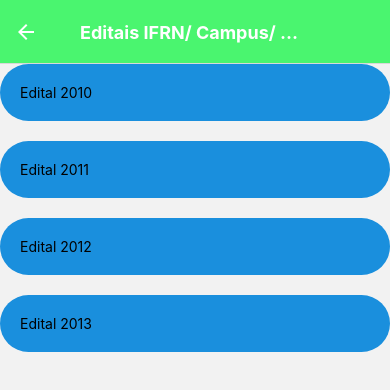
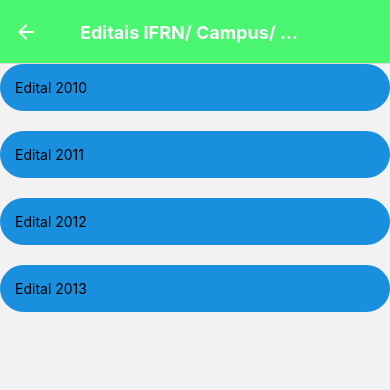
Before and after one commit to Cleisson50/Editais_IFRN, a React Native app: screen /Ano in a window 390 px wide. Shown: the top 390 px of the page. Built offline with nearby package versions, Linux system fonts and the light colour scheme.

Commit message:
alterando a pagina ano

```diff
--- a/src/pages/Ano.js
+++ b/src/pages/Ano.js
@@ -1,29 +1,29 @@
 import * as React from 'react';
-import { Text, View, TouchableHighlight, StyleSheet } from 'react-native'
+import { Text, View, TouchableOpacity, StyleSheet } from 'react-native'
 
 export default props => {
     return (
         <View style={style.campus}>
-            <TouchableHighlight style={style.btn1} onPress={() => { props.navigation.navigate("Edital") }}>
+            <TouchableOpacity style={style.btn1} onPress={() => { props.navigation.navigate("Edital") }}>
                 <View>
                     <Text>Edital 2010</Text>
                 </View>
-            </TouchableHighlight>
-            <TouchableHighlight style={style.btn2} onPress={() => { props.navigation.navigate("Edital") }}>
+            </TouchableOpacity>
+            <TouchableOpacity style={style.btn2} onPress={() => { props.navigation.navigate("Edital") }}>
                 <View>
                     <Text>Edital 2011</Text>
                 </View>
-            </TouchableHighlight>
-            <TouchableHighlight style={style.btn3} onPress={() => { props.navigation.navigate("Edital") }}>
+            </TouchableOpacity>
+            <TouchableOpacity style={style.btn3} onPress={() => { props.navigation.navigate("Edital") }}>
                 <View>
                     <Text>Edital 2012</Text>
                 </View>
-            </TouchableHighlight>
-            <TouchableHighlight style={style.btn4} onPress={() => { props.navigation.navigate("Edital") }}>
+            </TouchableOpacity>
+            <TouchableOpacity style={style.btn4} onPress={() => { props.navigation.navigate("Edital") }}>
                 <View>
                     <Text>Edital 2013</Text>
                 </View>
-            </TouchableHighlight>
+            </TouchableOpacity>
 
         </View>
     )
@@ -36,28 +36,28 @@
     btn1: {
         marginBottom: 20,
         textAlign: 'center',
-        padding: 20,
+        padding: 15,
         borderRadius: 30,
         backgroundColor: '#1A8FDD'
     },
     btn2: {
         marginBottom: 20,
         textAlign: 'center',
-        padding: 20,
+        padding: 15,
         borderRadius: 30,
         backgroundColor: '#1A8FDD'
     },
     btn3: {
         marginBottom: 20,
         textAlign: 'center',
-        padding: 20,
+        padding: 15,
         borderRadius: 30,
         backgroundColor: '#1A8FDD'
     },
     btn4: {
         marginBottom: 20,
         textAlign: 'center',
-        padding: 20,
+        padding: 15,
         borderRadius: 30,
         backgroundColor: '#1A8FDD'
     }
```
